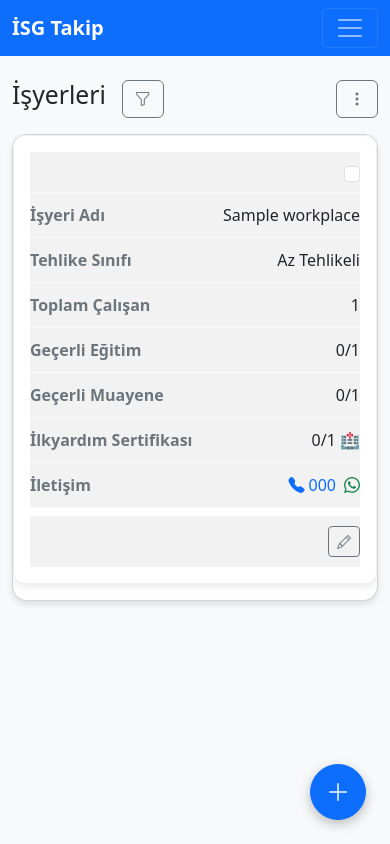
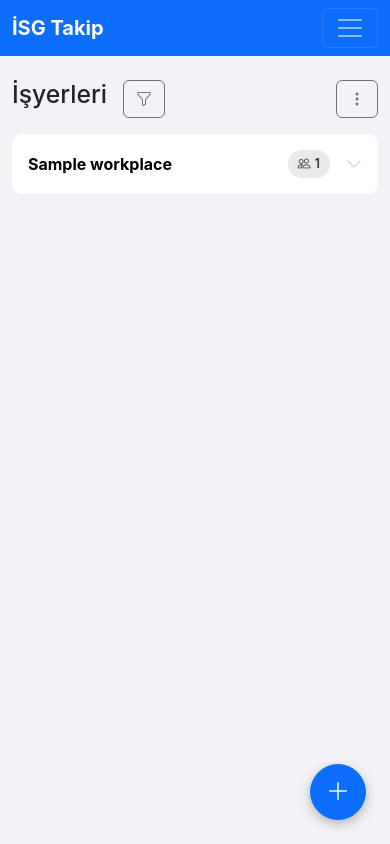
Before and after one commit to sal-keskin/osha-app, a Django app: page /workplaces/ in a window 390 px wide. Run offline with Django 4.2, Linux system fonts and the light colour scheme; a user stored in the database is signed in; tables that the repository leaves empty hold one stand-in row (values such as "Sample post").

Commit message:
Add Facility Formset to Workplace Edit and iOS-style Mobile List
- Enable editing and adding facilities directly from the Workplace Update view using inline formsets.
- Refactor the Generic List View to support a configurable iOS-style collapsible list layout on mobile devices.
- Update `workplace_list` to utilize the new mobile layout with Worker and Facility count badges.
- Apply iOS-inspired CSS (Apple system fonts, #F2F2F7 background, grouped lists) to `base.html`.

```diff
--- a/core/templates/core/base.html
+++ b/core/templates/core/base.html
@@ -7,7 +7,7 @@
     <link href="https://cdn.jsdelivr.net/npm/bootstrap@5.3.0/dist/css/bootstrap.min.css" rel="stylesheet">
     <link rel="stylesheet" href="https://cdn.jsdelivr.net/npm/bootstrap-icons@1.10.0/font/bootstrap-icons.css">
     <style>
-        body { background-color: #f8f9fa; }
+        body { background-color: #F2F2F7; font-family: -apple-system, BlinkMacSystemFont, "Segoe UI", Roboto, Helvetica, Arial, sans-serif; }
         [data-bs-theme="dark"] body { background-color: #212529; }
         .card { border-radius: 15px; box-shadow: 0 4px 6px rgba(0,0,0,0.1); }
         .navbar-brand { font-weight: bold; }
@@ -38,7 +38,85 @@
             font-size: 24px;
         }
 
-        /* Mobile Responsive Cards */
+        /* iOS List Styles */
+        .ios-list-group {
+            border-radius: 10px;
+            overflow: hidden;
+            margin-bottom: 20px;
+            background: #fff;
+        }
+        .ios-list-item {
+            border-bottom: 1px solid #E5E5EA;
+        }
+        .ios-list-item:last-child {
+            border-bottom: none;
+        }
+        .ios-item-header {
+            display: flex;
+            justify-content: space-between;
+            align-items: center;
+            padding: 12px 16px;
+            height: 60px;
+            cursor: pointer;
+            transition: background-color 0.2s;
+        }
+        .ios-item-header:active {
+            background-color: #D1D1D6;
+        }
+        .ios-item-title {
+            font-weight: bold;
+            color: #000;
+            font-size: 16px;
+        }
+        .ios-badges {
+            display: flex;
+            gap: 8px;
+            align-items: center;
+        }
+        .ios-badge {
+            background: #E9E9EB;
+            color: #3C3C43;
+            border-radius: 99px;
+            padding: 4px 10px;
+            font-size: 13px;
+            font-weight: 600;
+            display: flex;
+            align-items: center;
+            gap: 4px;
+        }
+        .ios-chevron {
+            color: #C7C7CC;
+            margin-left: 8px;
+            transition: transform 0.3s;
+        }
+        .ios-item-details {
+            display: none;
+            padding: 16px;
+            background: #F2F2F7;
+        }
+        .ios-detail-row {
+            display: flex;
+            justify-content: space-between;
+            margin-bottom: 8px;
+            font-size: 14px;
+        }
+        .ios-detail-label {
+            color: #8E8E93;
+        }
+        .ios-edit-btn {
+            display: block;
+            width: 100%;
+            text-align: center;
+            background: #fff;
+            color: #007AFF;
+            padding: 10px;
+            border-radius: 10px;
+            font-weight: 600;
+            margin-top: 12px;
+            text-decoration: none;
+        }
+
+        /* Mobile Responsive Cards (Legacy preserved for non-updated views, but can be overridden) */
         @media (max-width: 768px) {
             .table-responsive-card thead {
                 display: none;
--- a/core/templates/core/list_template.html
+++ b/core/templates/core/list_template.html
@@ -117,12 +117,57 @@
 </div>
 {% endif %}
 
-<div class="card">
+<!-- Mobile List View (iOS Style) -->
+<div class="ios-list-group d-md-none">
+    {% for item in items %}
+    <div class="ios-list-item" onclick="toggleIosDetails(this)">
+        <div class="ios-item-header">
+            <div class="ios-item-title">
+                {% with first_field=fields.0.0 %}
+                   {{ item|getattr:first_field }}
+                {% endwith %}
+            </div>
+            <div class="ios-badges">
+                {% if mobile_config %}
+                    {% for badge in mobile_config.badge_fields %}
+                        {% with val=item|getattr:badge.field %}
+                            {% if badge.condition_gt %}
+                                 {% if val > badge.condition_gt %}
+                                     <span class="ios-badge"><i class="bi {{ badge.icon }}"></i> {{ val }}</span>
+                                 {% endif %}
+                            {% else %}
+                                 <span class="ios-badge"><i class="bi {{ badge.icon }}"></i> {{ val }}</span>
+                            {% endif %}
+                        {% endwith %}
+                    {% endfor %}
+                {% endif %}
+                <i class="bi bi-chevron-down ios-chevron"></i>
+            </div>
+        </div>
+        <div class="ios-item-details">
+            {% for field_name, field_label in fields %}
+                <div class="ios-detail-row">
+                    <span class="ios-detail-label">{{ field_label }}</span>
+                    <span>{{ item|getattr:field_name|safe }}</span>
+                </div>
+            {% endfor %}
+            {% if update_url_name %}
+                <a href="{% url update_url_name item.pk %}" class="ios-edit-btn">Edit Details</a>
+            {% endif %}
+        </div>
+    </div>
+    {% empty %}
+    <div class="p-4 text-center text-muted">Kayıt bulunamadı.</div>
+    {% endfor %}
+</div>
+
+<!-- Desktop Table View -->
+<div class="card d-none d-md-block">
     <div class="card-body p-0">
         <form method="post" action="{% if bulk_delete_url_name %}{% url bulk_delete_url_name %}{% endif %}" id="bulk-delete-form">
             {% csrf_token %}
             <div class="table-responsive">
-                <table class="table table-striped table-hover mb-0 table-responsive-card">
+                <table class="table table-striped table-hover mb-0">
                     <thead class="table-light">
                         <tr>
                             {% if bulk_delete_url_name %}
@@ -230,6 +275,21 @@
 </div>
 
 <script>
+function toggleIosDetails(element) {
+    const details = element.querySelector('.ios-item-details');
+    const chevron = element.querySelector('.ios-chevron');
+    if (details.style.display === 'block') {
+        details.style.display = 'none';
+        chevron.style.transform = 'rotate(0deg)';
+        element.querySelector('.ios-item-header').style.backgroundColor = '';
+    } else {
+        details.style.display = 'block';
+        chevron.style.transform = 'rotate(180deg)';
+        // Highlight active state
+        // element.querySelector('.ios-item-header').style.backgroundColor = '#E5E5EA';
+    }
+}
+
 document.addEventListener('DOMContentLoaded', function() {
     // Caution Icon Handler
     const cautionNoteModalEl = document.getElementById('cautionNoteModal');
--- a/core/views.py
+++ b/core/views.py
@@ -156,7 +156,7 @@ def apply_filters(queryset, filter_config, params):
     return queryset
 
 # Generic helper for CRUD views
-def generic_list_view(request, model_class, title, create_url_name, update_url_name, fields_to_show, bulk_delete_url_name=None, export_url_name=None, filter_config=None, import_url_name=None, queryset=None, extra_actions=None):
+def generic_list_view(request, model_class, title, create_url_name, update_url_name, fields_to_show, bulk_delete_url_name=None, export_url_name=None, filter_config=None, import_url_name=None, queryset=None, extra_actions=None, mobile_config=None):
     if queryset is not None:
         items = queryset
     else:
@@ -191,6 +191,7 @@ def generic_list_view(request, model_class, title, create_url_name, update_url_n
         'fields': fields_to_show,
         'filter_config': filter_config,
         'extra_actions': extra_actions,
+        'mobile_config': mobile_config,
     }
     return render(request, 'core/list_template.html', context)
 
@@ -407,7 +408,8 @@ def workplace_list(request):
 
     # Calculate counts
     queryset = Workplace.objects.annotate(
-        total_workers=Count('workers', distinct=True)
+        total_workers=Count('workers', distinct=True),
+        facility_count=Count('facilities', distinct=True)
     )
 
     # We need to process validity in Python because logic is hazard-class dependent and complex for pure SQL/ORM
@@ -479,6 +481,13 @@ def workplace_list(request):
     # I will modify Workplace model in the next step to add these properties using cached worker lists.
     # But wait, prefetch_related caches to `_prefetched_objects_cache`. Accessing `workplace.workers.all()` uses it.
 
+    mobile_config = {
+        'badge_fields': [
+            {'field': 'total_workers_count', 'icon': 'bi-people', 'label': ''},
+            {'field': 'facility_count', 'icon': 'bi-building', 'label': '', 'condition_gt': 1},
+        ]
+    }
+
     return generic_list_view(request, Workplace, "İşyerleri", 'workplace_create', 'workplace_update',
                              [('name', 'İşyeri Adı'),
                               ('get_hazard_class_display', 'Tehlike Sınıfı'),
@@ -488,7 +497,7 @@ def workplace_list(request):
                               ('valid_first_aid_count_display', 'İlkyardım Sertifikası'),
                               ('contact_html', 'İletişim')],
                              'workplace_bulk_delete', 'workplace_export', filter_config, 'import_workplace_step1',
-                             queryset=queryset)
+                             queryset=queryset, mobile_config=mobile_config)
 
 @login_required
 def workplace_import(request, step=1):
@@ -543,19 +552,29 @@ def workplace_create(request):
 @login_required
 def workplace_update(request, pk):
     item = get_object_or_404(Workplace, pk=pk)
+
+    FacilityFormSet = inlineformset_factory(
+        Workplace, Facility, form=FacilityForm,
+        extra=1, can_delete=True
+    )
+
     if request.method == 'POST':
         form = WorkplaceForm(request.POST, instance=item)
-        if form.is_valid():
+        formset = FacilityFormSet(request.POST, instance=item)
+        if form.is_valid() and formset.is_valid():
             form.save()
+            formset.save()
+            log_action(request.user, 'Güncelleme', item)
             messages.success(request, 'Kayıt güncellendi.')
             return redirect('workplace_list')
     else:
         form = WorkplaceForm(instance=item)
+        formset = FacilityFormSet(instance=item)
 
     # Fetch facilities with their workers
     facilities = item.facilities.prefetch_related('worker_set').all()
 
-    return render(request, 'core/workplace_form.html', {'form': form, 'title': "İşyeri Düzenle", 'facilities': facilities})
+    return render(request, 'core/workplace_form.html', {'form': form, 'formset': formset, 'title': "İşyeri Düzenle", 'facilities': facilities})
 
 @login_required
 def worker_list(request):
```
Also changed, not shown: 1 other file.
